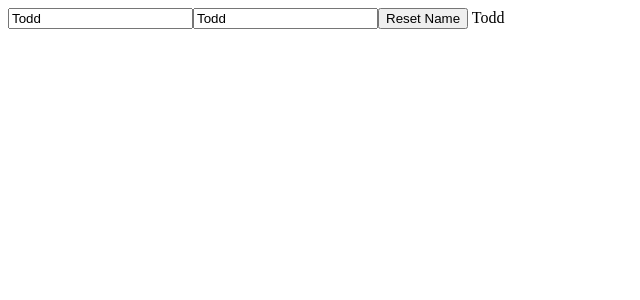
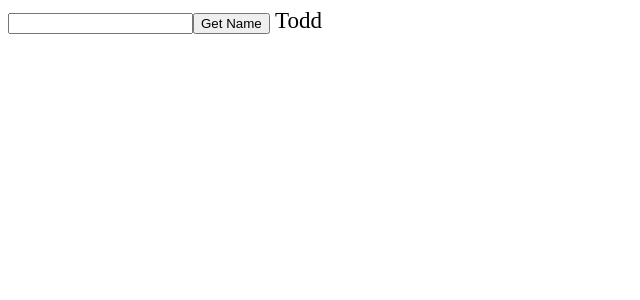
Before and after one commit to isafesoft/angular-training, an Angular app: page / in a window 1280 px wide. Shown: the top 300 px of the page, without its empty margins (0-640 px from the left). Built offline with nearby package versions, Linux system fonts and the light colour scheme.

Commit message:
3 template reference variables

```diff
--- a/src/app/app.component.css
+++ b/src/app/app.component.css
@@ -0,0 +1,3 @@
+.app{
+  font-size: 23px;
+}
--- a/src/app/app.component.html
+++ b/src/app/app.component.html
@@ -4,14 +4,8 @@
          <!--[ngModel]="name"-->
          <!--(ngModelChange)="handleChange($event)"-->
   <!--&gt;-->
-  <input type="text"
-         [(ngModel)]="name"
-  >
-
-  <input type="text"
-         [value]="name">
-
-  <button (click)="handleClick($event)">Reset Name</button>
+  <input type="text" #username >
+  <button (click)="handleClick(username.value)">Get Name</button>
   <!--One-way data binding-->
   {{ name }}
   <!--element.value = 'Todd'-->
--- a/src/app/app.component.ts
+++ b/src/app/app.component.ts
@@ -23,6 +23,6 @@ export class AppComponent {
   }
 
   handleClick(event) {
-    this.name = 'Mark';
+    this.name = event;
   }
 }
```
